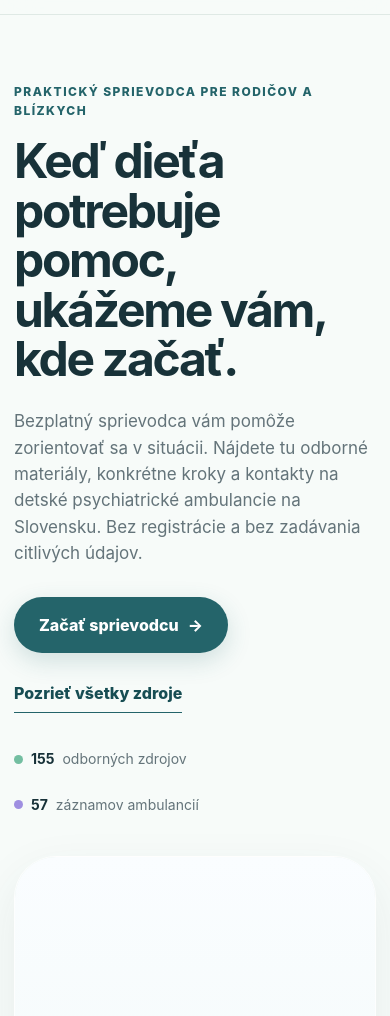
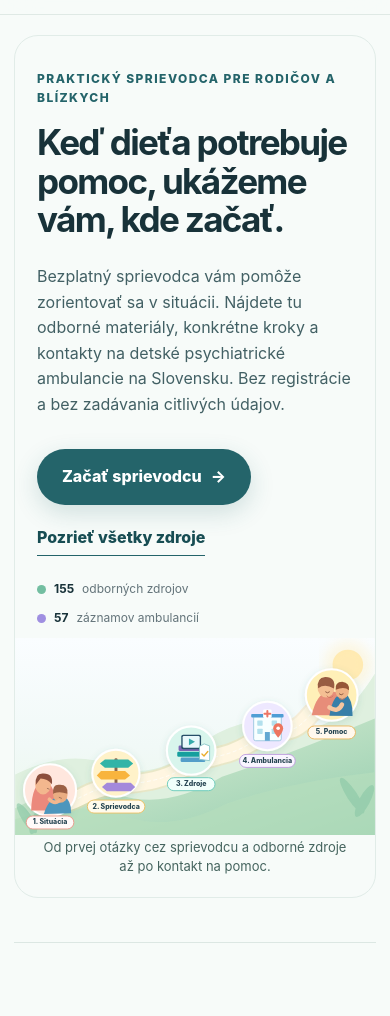
Before and after one commit to FrantisekJanickovic/cestakpomoci.sk, a plain HTML site: page index.html in a window 390 px wide. Shown: the part 62-1078 px from the top of the page. Drawn offline with Linux system fonts and the light colour scheme; no server answers.

Commit message:
style: responsive hero with readable copy and complete illustrated journey

```diff
--- a/styles.css
+++ b/styles.css
@@ -456,3 +456,66 @@ footer { min-height: 120px; display: grid; grid-template-columns: 1fr auto auto
 /* Multilingual catalogue metadata and editorial Slovak synopsis */
 .resource-languages{font-size:.82rem;line-height:1.45;color:#486460;margin:.45rem 0 .7rem}
 .resource-excerpt{font-size:.9rem;line-height:1.6;color:#263f3c;margin:.35rem 0 .9rem}
+
+/* Homepage: one coherent path; copy remains real accessible text and illustration decorative. */
+.hero {
+  position: relative;
+  isolation: isolate;
+  display: block;
+  min-height: 660px;
+  margin: 28px 0 62px;
+  padding: 70px 64px 90px;
+  overflow: hidden;
+  border: 1px solid #e1ece8;
+  border-radius: 36px;
+  background: #f7fbf9;
+}
+.hero::before {
+  content: "";
+  position: absolute;
+  z-index: -1;
+  inset: 0;
+  pointer-events: none;
+  background: linear-gradient(90deg, rgba(250,253,252,.96) 0%, rgba(250,253,252,.95) 30%, rgba(250,253,252,.74) 43%, rgba(250,253,252,0) 67%);
+}
+.hero-copy { position: relative; z-index: 1; max-width: 620px; width: 54%; }
+.hero h1 { max-width: 605px; font-size: clamp(42px, 4.7vw, 66px); line-height: 1.09; }
+.hero-lead { max-width: 570px; color: #426064; font-size: 18px; line-height: 1.65; }
+.hero-visual {
+  position: absolute;
+  z-index: -2;
+  inset: 0;
+  width: 100%;
+  height: 100%;
+  min-height: 0;
+  border: 0;
+  border-radius: 0;
+  box-shadow: none;
+  background: none;
+  overflow: hidden;
+}
+.hero-visual img { display: block; width: 100%; height: 100%; object-fit: cover; object-position: center; }
+.hero-steps { position: absolute; left: -10000px; width: 1px; height: 1px; overflow: hidden; }
+@media (max-width: 1080px) {
+  .hero { min-height: 700px; padding: 55px 44px; }
+  .hero-copy { width: 62%; }
+  .hero h1 { font-size: clamp(42px, 5.5vw, 58px); }
+}
+@media (max-width: 780px) {
+  .hero {
+    min-height: auto;
+    padding: 34px 22px 0;
+    margin: 20px 0 44px;
+    overflow: hidden;
+    border-radius: 24px;
+  }
+  .hero::before { display: none; }
+  .hero-copy { width: 100%; max-width: none; }
+  .hero h1 { font-size: clamp(35px, 9vw, 48px); line-height: 1.1; }
+  .hero-lead { font-size: 16px; line-height: 1.6; }
+  .hero-actions { gap: 14px; }
+  .trust-row { margin-top: 24px; gap: 10px 18px; font-size: 12px; }
+  .hero-visual { position: relative; inset: auto; width: calc(100% + 44px); height: auto; margin: 10px -22px 0; aspect-ratio: 1600 / 880; }
+  .hero-visual img { width: 100%; height: 100%; object-fit: contain; }
+  .hero-steps { position: static; width: auto; height: auto; overflow: visible; margin: 2px 0 20px; color: #45645e; font-size: 13px; line-height: 1.5; text-align: center; }
+}
```
